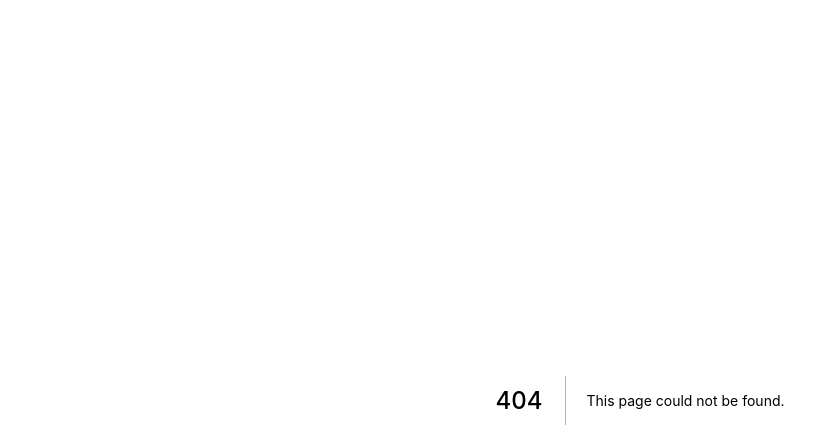
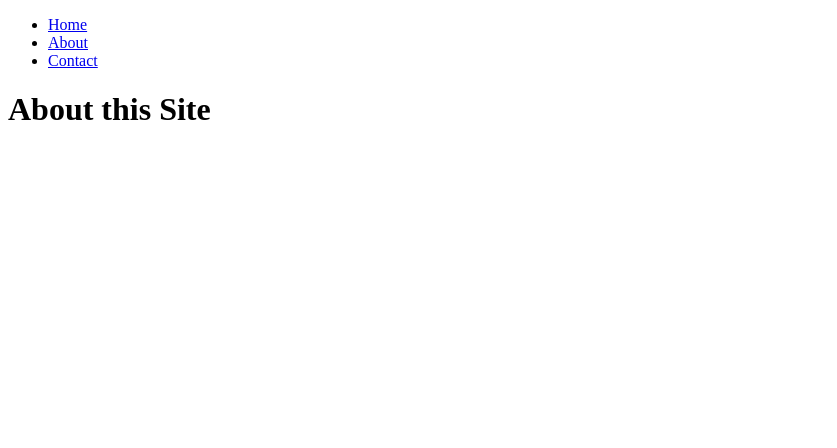
Before and after one commit to springlordpants/next-js-practice-app, a Next.js app: page /about in a window 1280 px wide. Before the commit this address had no page. Shown: the top 448 px of the page, without its empty margins (0-837 px from the left). Built offline with nearby package versions, Linux system fonts and the light colour scheme.

Commit message:
Set up client side linking

```diff
--- /dev/null
+++ b/pages/about.js
@@ -0,0 +1,8 @@
+import Header from '../components/header'
+
+export default () => (
+  <>
+    <Header />
+    <h1>About this Site</h1>
+  </>
+)
--- a/pages/index.js
+++ b/pages/index.js
@@ -2,7 +2,7 @@ import Header from '../components/header'
 
 export default function Home() {
   return <div>
-    <Header></Header>
-    <h2>Welcome to my Home Page!</h2>
+    <Header />
+    <h1>Welcome to my Home Page!</h1>
   </div>
 }
```
Also changed, not shown: pages/contact.js (added, +8 -0 lines).
